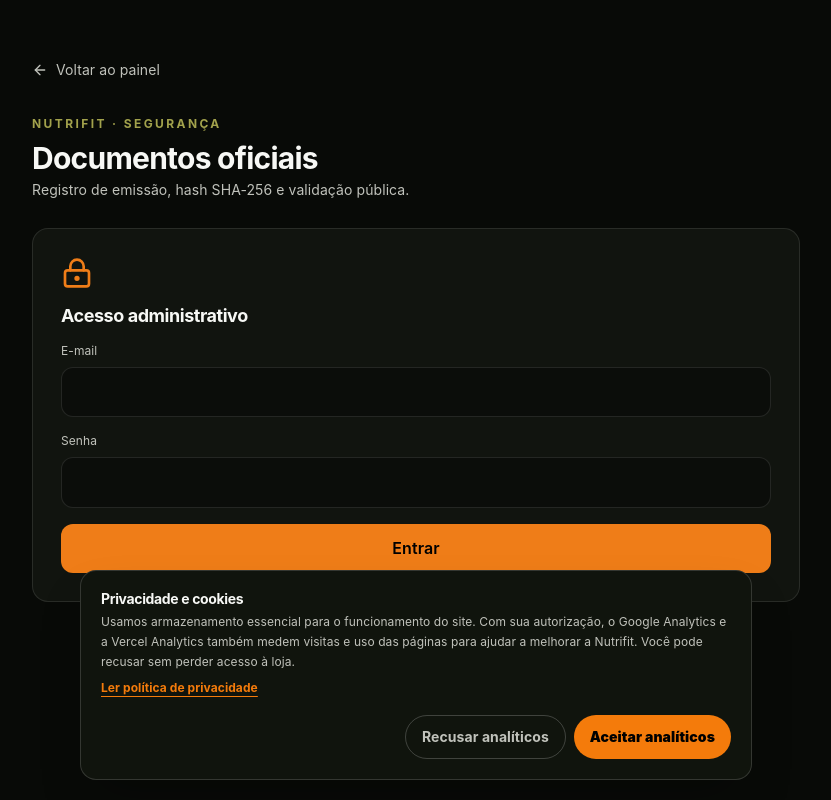
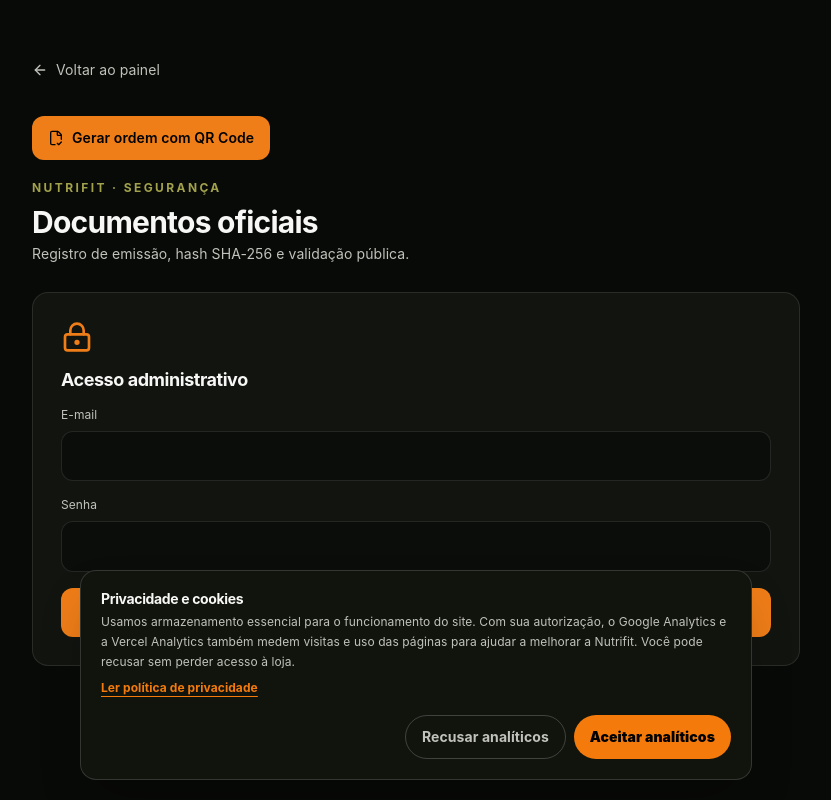
Before and after one commit to tiguimtftiago-web/nutrifitjf, a Next.js app: page /admin/documentos in a window 1280 px wide. Shown: the whole page, without its empty margins (224-1055 px from the left). Built offline with nearby package versions, Linux system fonts and the light colour scheme; no server answers.

Commit message:
Link official documents dashboard to automatic order generator

```diff
--- a/app/admin/documentos/page.tsx
+++ b/app/admin/documentos/page.tsx
@@ -125,6 +125,11 @@ export default function OfficialDocumentsAdminPage() {
     <main className="min-h-screen bg-[#080a07] px-4 py-8 text-white sm:py-12">
       <div className="mx-auto max-w-3xl">
         <button onClick={() => router.push("/admin")} className="mb-6 inline-flex items-center gap-2 text-sm text-white/60 hover:text-white"><ArrowLeft className="h-4 w-4" /> Voltar ao painel</button>
+        <div className="mb-5 flex flex-wrap gap-3">
+          <button type="button" onClick={() => router.push("/admin/documentos/nova-ordem")} className="inline-flex items-center gap-2 rounded-xl bg-[#ef7d18] px-4 py-3 text-sm font-semibold text-black">
+            <FileCheck2 className="h-4 w-4" /> Gerar ordem com QR Code
+          </button>
+        </div>
         <header className="mb-7 flex items-center justify-between gap-4">
           <div>
             <p className="text-xs font-bold tracking-[.2em] text-[#a2a24c]">NUTRIFIT · SEGURANÇA</p>
```
